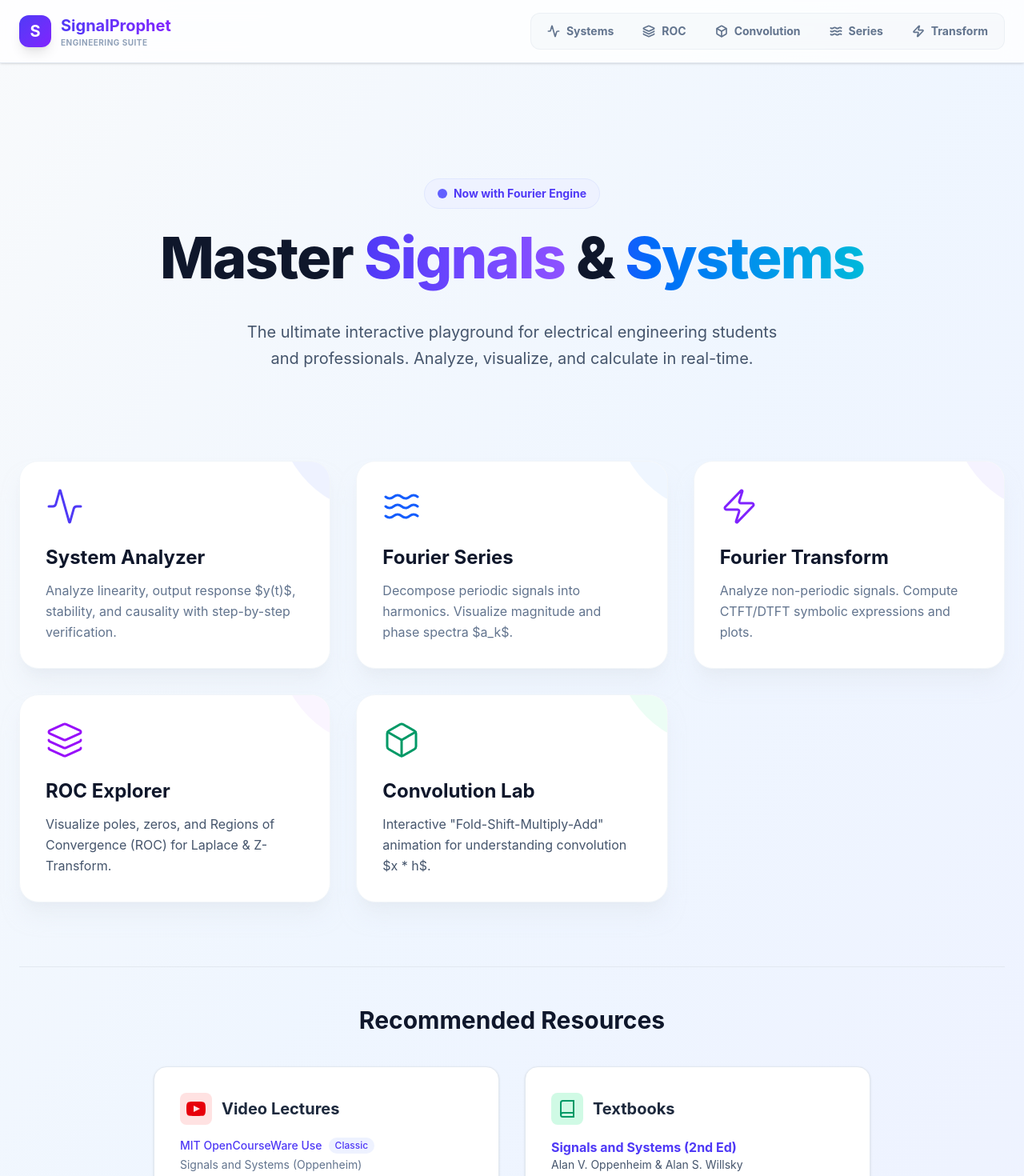
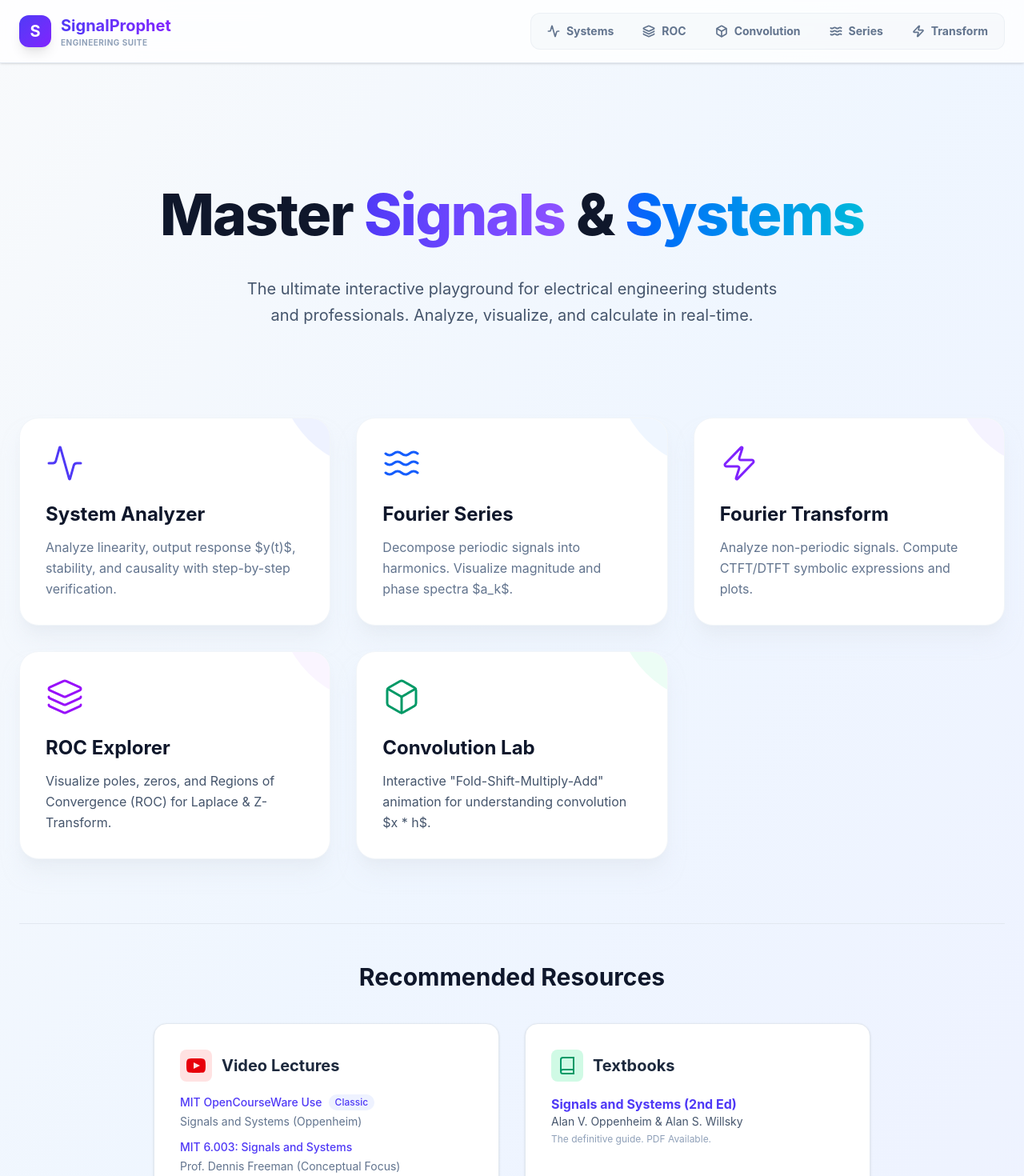
Before and after one commit to Anurag9000/Signal-Prophet, a React (Vite) app in the folder web/: page / in a window 1280 px wide. Shown: the top 1470 px of the page at 80% size. Built offline with nearby package versions, Linux system fonts and the light colour scheme.

Commit message:
Fix 3D plot axes and update resources link

```diff
--- a/web/src/App.jsx
+++ b/web/src/App.jsx
@@ -62,13 +62,7 @@ function App() {
           <div className="max-w-7xl mx-auto px-6 py-12">
             {/* Hero */}
             <div className="text-center space-y-8 py-16 mb-12">
-              <div className="inline-flex items-center gap-2 px-4 py-2 rounded-full bg-indigo-50 border border-indigo-100 text-indigo-600 font-bold text-sm mb-4">
-                <span className="relative flex h-3 w-3">
-                  <span className="animate-ping absolute inline-flex h-full w-full rounded-full bg-indigo-400 opacity-75"></span>
-                  <span className="relative inline-flex rounded-full h-3 w-3 bg-indigo-500"></span>
-                </span>
-                Now with Fourier Engine
-              </div>
+
               <h1 className="text-6xl md:text-7xl font-extrabold text-slate-900 tracking-tight leading-tight">
                 Master <span className="text-transparent bg-clip-text bg-gradient-to-r from-indigo-600 to-violet-500">Signals</span> & <span className="text-transparent bg-clip-text bg-gradient-to-r from-blue-600 to-cyan-500">Systems</span>
               </h1>
@@ -136,9 +130,9 @@ function App() {
                     </li>
                     <li>
                       <a href="https://www.youtube.com/watch?v=KJnAy6hzetw&list=PL41692B571DD0AF9B" target="_blank" rel="noopener noreferrer" className="text-indigo-600 hover:underline font-medium">
-                        NPTEL Series
+                        MIT 6.003: Signals and Systems
                       </a>
-                      <p className="text-slate-500 mt-1">Comprehensive lecture series on Signals & Systems</p>
+                      <p className="text-slate-500 mt-1">Prof. Dennis Freeman (Conceptual Focus)</p>
                     </li>
                   </ul>
                 </div>
--- a/web/src/components/ROCExplorer.jsx
+++ b/web/src/components/ROCExplorer.jsx
@@ -583,8 +583,8 @@ const ROCExplorer = () => {
                                         margin: { l: 0, r: 0, b: 0, t: 0 },
                                         scene: {
                                             xaxis: { title: domain === 'laplace' ? 'σ (Sigma)' : 'r (Magnitude)' },
-                                            yaxis: { title: domain === 'laplace' ? 'jω (Freq)' : '∠ (Angle)' },
-                                            zaxis: { title: '|X|' },
+                                            yaxis: { title: 'jω (Freq)' },
+                                            zaxis: { title: domain === 'laplace' ? '|X(s)|' : '|X(z)|' },
                                             aspectratio: { x: 1, y: 1, z: 0.7 }
                                         }
                                     }}
```
